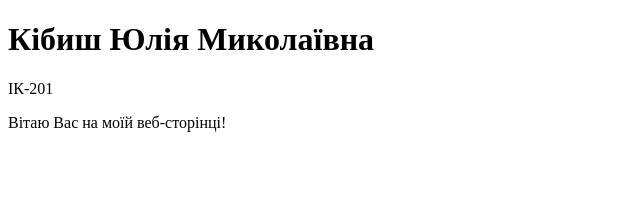
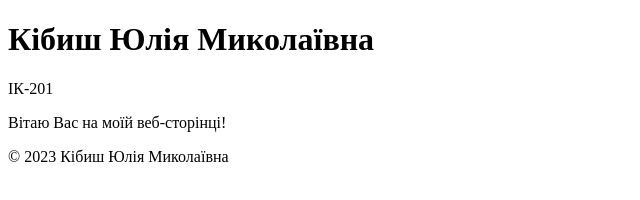
Before and after one commit to JuliaKibysh/-5, a plain HTML site: page index.html in a window 1280 px wide. Shown: the whole page, without its empty margins (0-640 px from the left). Drawn offline with Linux system fonts and the light colour scheme.

Commit message:
Update index.html

```diff
--- a/index.html
+++ b/index.html
@@ -9,5 +9,10 @@
     <h1>Кібиш Юлія Миколаївна</h1>
     <p>ІК-201</p>
     <p>Вітаю Вас на моїй веб-сторінці!</p>
+
+    <!-- Футер -->
+    <footer>
+        <p>&copy; 2023 Кібиш Юлія Миколаївна</p>
+    </footer>
 </body>
 </html>
```
